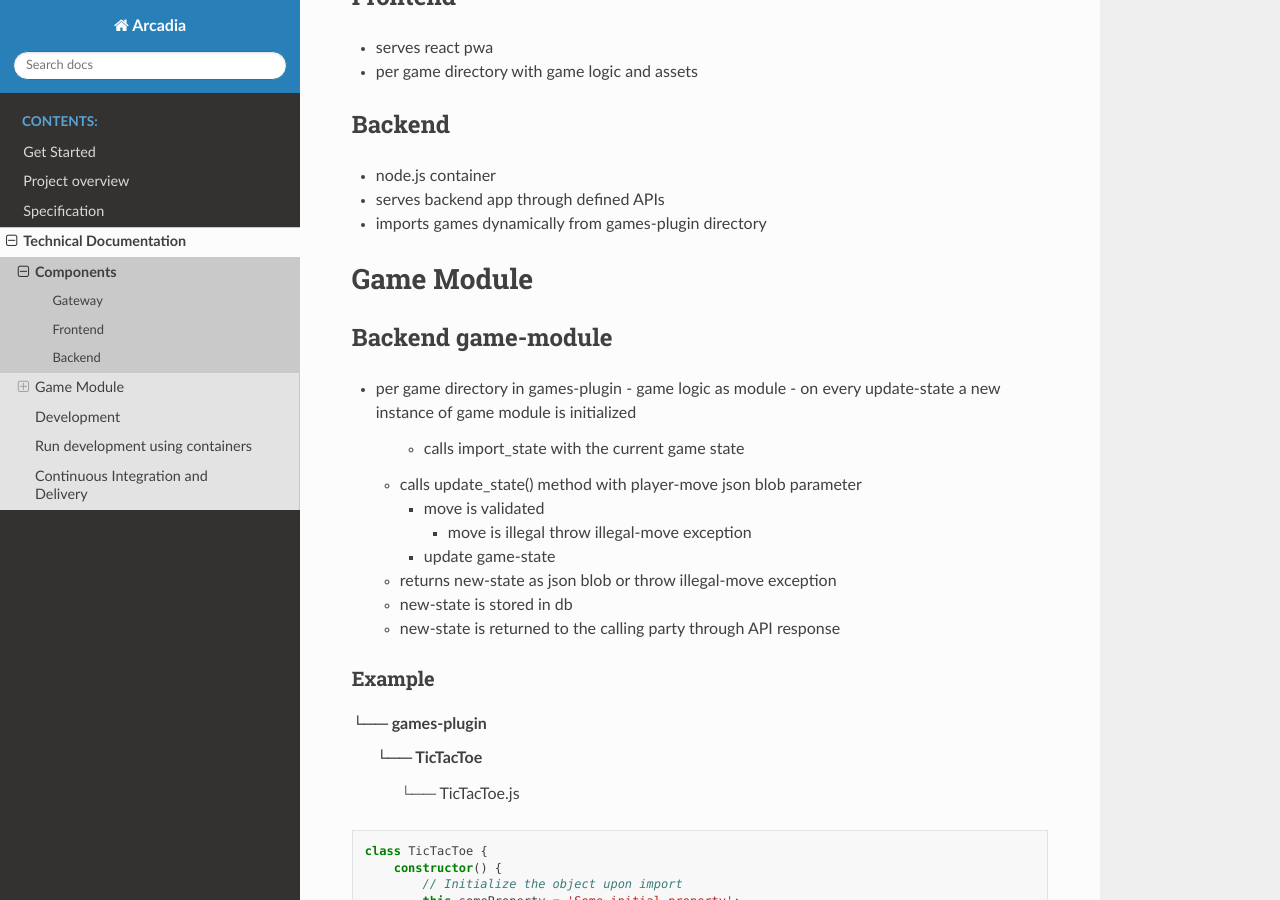
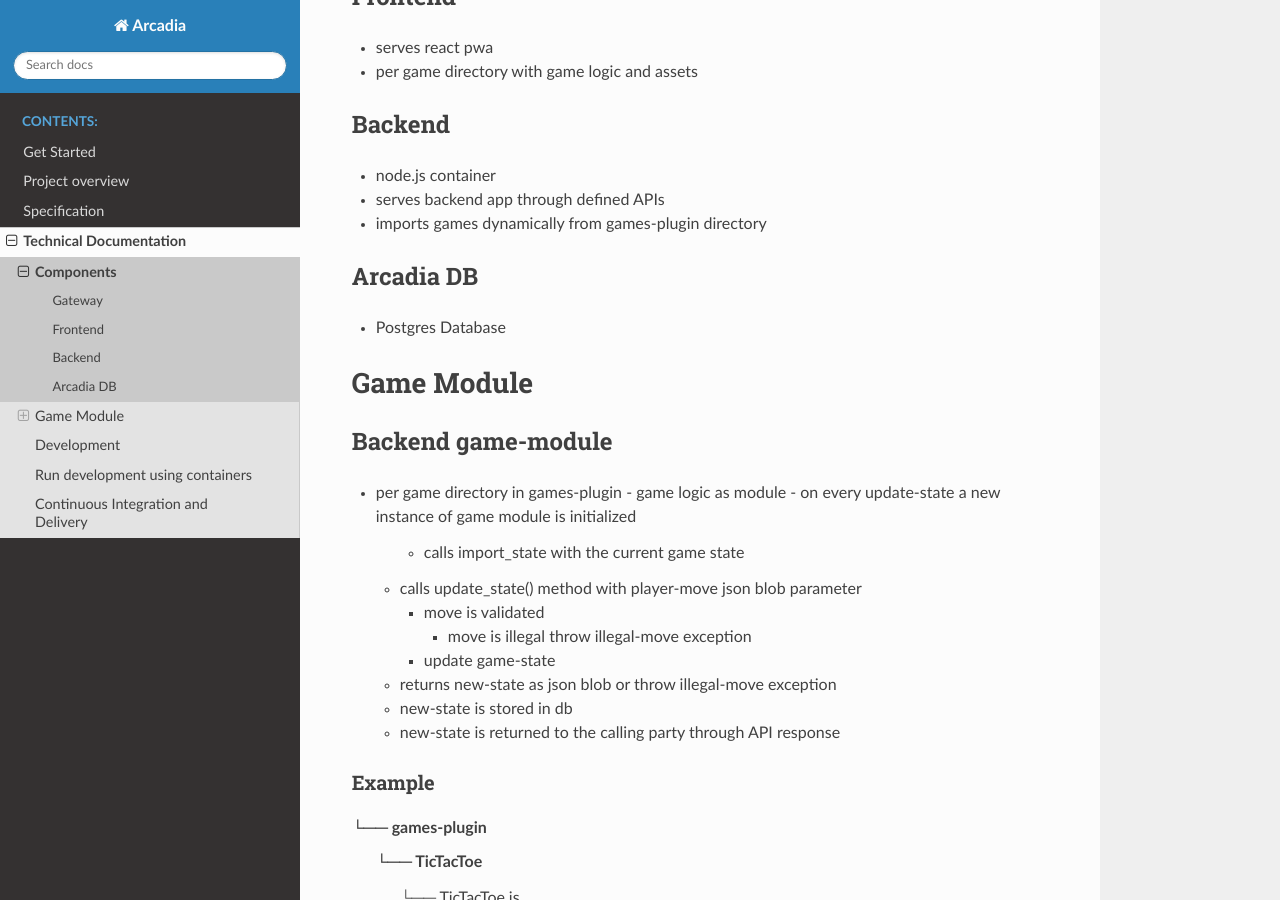
Before and after one commit to games2click/games2click.github.io, a Sphinx documentation site: the page built from docs/technical_documentation/architecture.rst, in a window 1280 px wide and 900 px high, scrolled down 456 px. Built offline with Sphinx 7.4.7 and the Read the Docs theme 2.0.0, drawn with Linux system fonts in a browser that asks for light colours.

Commit message:
Add Database section

```diff
--- a/docs/technical_documentation/architecture.rst
+++ b/docs/technical_documentation/architecture.rst
@@ -30,6 +30,9 @@ Backend
 - serves backend app through defined APIs
 - imports games dynamically from games-plugin directory
 
+Arcadia DB
+-------
+- Postgres Database
 
 Game Module
 ===========
```
